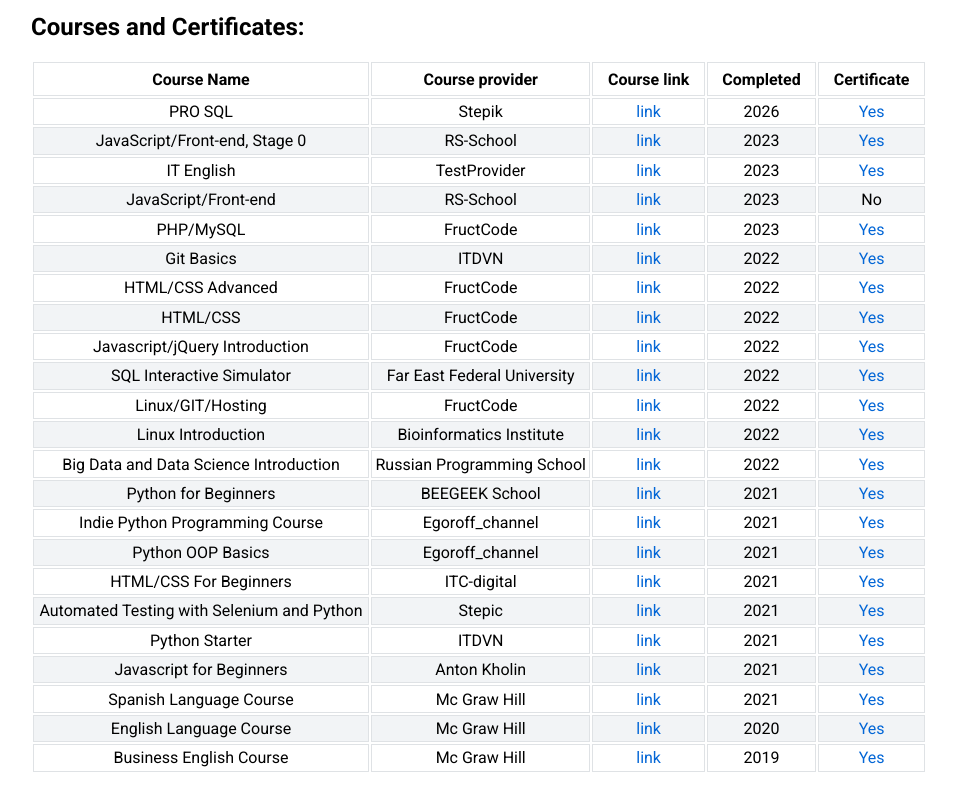
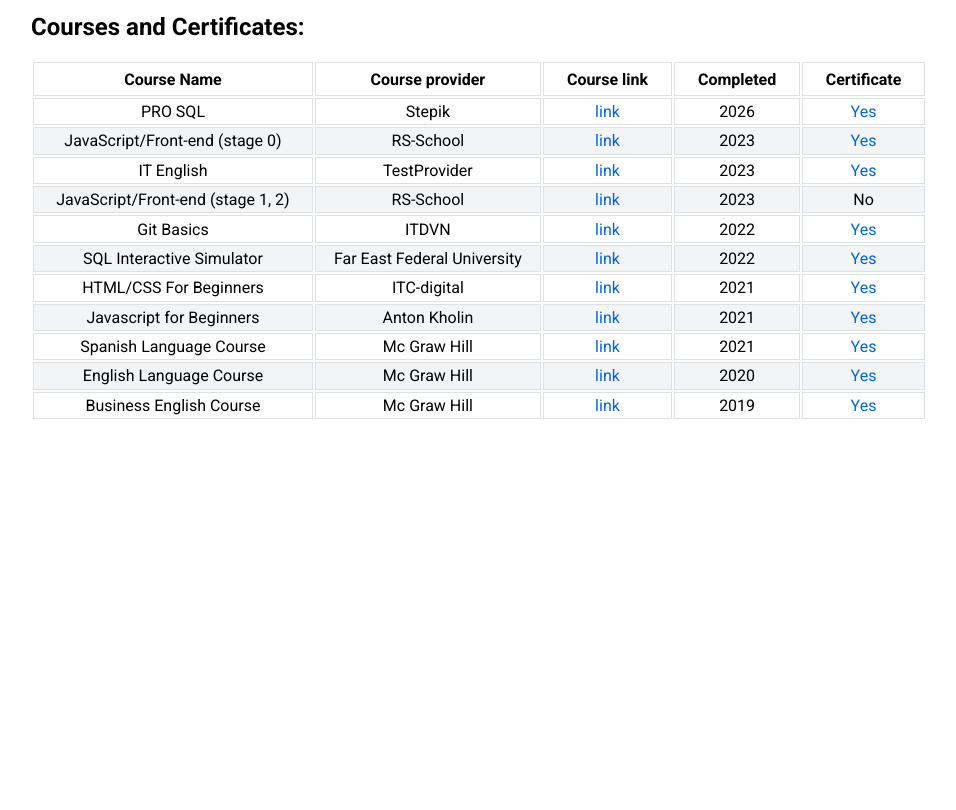
Before and after one commit to Win4esterD/Curriculum-vitae, a React (Vite) app: page / in a window 1280 px wide. Shown: the part 5000-5810 px from the top of the page, without its empty margins (97-1053 px from the left). After the commit the page ends 5469 px from the top, so only its background shows below. Built offline with nearby package versions, Linux system fonts and the light colour scheme.

Commit message:
fix: correct mistake in courses, comment certificates that are not needed

```diff
--- a/src/data/courses.ts
+++ b/src/data/courses.ts
@@ -6,6 +6,9 @@
   year: number;
   certificate: string | null;
 };
+
+// Some courses are commented, because I don't need them in CV for now, buy might need them in the future
+// Want to keep them in the list, just in case
 
 export const courses = [
   {
@@ -41,22 +44,22 @@
     year: 2021,
     certificate: 'https://stepik.org/cert/1305102?lang=en',
   },
-  {
-    id: 5,
-    name: 'Python Starter',
-    provider: 'ITDVN',
-    link: 'https://itvdn.com/ru/news/article/new-course-python-starter',
-    year: 2021,
-    certificate: 'https://testprovider.com/ru/search-certificate/tp03752444',
-  },
-  {
-    id: 6,
-    name: 'Automated Testing with Selenium and Python',
-    provider: 'Stepic',
-    link: 'https://stepik.org/course/575/syllabus',
-    year: 2021,
-    certificate: 'https://stepik.org/cert/1297087?lang=en',
-  },
+  // {
+  //   id: 5,
+  //   name: 'Python Starter',
+  //   provider: 'ITDVN',
+  //   link: 'https://itvdn.com/ru/news/article/new-course-python-starter',
+  //   year: 2021,
+  //   certificate: 'https://testprovider.com/ru/search-certificate/tp03752444',
+  // },
+  // {
+  //   id: 6,
+  //   name: 'Automated Testing with Selenium and Python',
+  //   provider: 'Stepic',
+  //   link: 'https://stepik.org/course/575/syllabus',
+  //   year: 2021,
+  //   certificate: 'https://stepik.org/cert/1297087?lang=en',
+  // },
   {
     id: 7,
     name: 'HTML/CSS For Beginners',
@@ -65,54 +68,54 @@
     year: 2021,
     certificate: 'https://stepik.org/cert/1259305?lang=en',
   },
-  {
-    id: 8,
-    name: 'Python OOP Basics',
-    provider: 'Egoroff_channel',
-    link: 'https://stepik.org/course/114354/promo?search=1244029534',
-    year: 2021,
-    certificate: 'No',
-  },
-  {
-    id: 9,
-    name: 'Indie Python Programming Course',
-    provider: 'Egoroff_channel',
-    link: 'https://stepik.org/course/63085/syllabus',
-    year: 2021,
-    certificate: 'https://stepik.org/cert/1009794?lang=en',
-  },
-  {
-    id: 10,
-    name: 'Python for Beginners',
-    provider: 'BEEGEEK School',
-    link: 'https://stepik.org/course/58852/syllabus',
-    year: 2021,
-    certificate: 'https://stepik.org/cert/933728?lang=en',
-  },
-  {
-    id: 11,
-    name: 'Big Data and Data Science Introduction',
-    provider: 'Russian Programming School',
-    link: 'https://stepik.org/course/101687/syllabus',
-    year: 2022,
-    certificate: 'https://stepik.org/cert/1362793?lang=en',
-  },
-  {
-    id: 12,
-    name: 'Linux Introduction',
-    provider: 'Bioinformatics Institute',
-    link: 'https://stepik.org/course/73/syllabus',
-    year: 2022,
-    certificate: 'https://stepik.org/cert/1352699?lang=en',
-  },
-  {
-    id: 13,
-    name: 'Linux/GIT/Hosting',
-    provider: 'FructCode',
-    link: 'https://fructcode.com/ru/courses/linux-and-git/',
-    year: 2022,
-    certificate: 'https://fructcode.com/ru/certificates/b528576ba4984cd2ff09aa19b32203d3/en/',
-  },
+  // {
+  //   id: 8,
+  //   name: 'Python OOP Basics',
+  //   provider: 'Egoroff_channel',
+  //   link: 'https://stepik.org/course/114354/promo?search=1244029534',
+  //   year: 2021,
+  //   certificate: 'No',
+  // },
+  // {
+  //   id: 9,
+  //   name: 'Indie Python Programming Course',
+  //   provider: 'Egoroff_channel',
+  //   link: 'https://stepik.org/course/63085/syllabus',
+  //   year: 2021,
+  //   certificate: 'https://stepik.org/cert/1009794?lang=en',
+  // },
+  // {
+  //   id: 10,
+  //   name: 'Python for Beginners',
+  //   provider: 'BEEGEEK School',
+  //   link: 'https://stepik.org/course/58852/syllabus',
+  //   year: 2021,
+  //   certificate: 'https://stepik.org/cert/933728?lang=en',
+  // },
+  // {
+  //   id: 11,
+  //   name: 'Big Data and Data Science Introduction',
+  //   provider: 'Russian Programming School',
+  //   link: 'https://stepik.org/course/101687/syllabus',
+  //   year: 2022,
+  //   certificate: 'https://stepik.org/cert/1362793?lang=en',
+  // },
+  // {
+  //   id: 12,
+  //   name: 'Linux Introduction',
+  //   provider: 'Bioinformatics Institute',
+  //   link: 'https://stepik.org/course/73/syllabus',
+  //   year: 2022,
+  //   certificate: 'https://stepik.org/cert/1352699?lang=en',
+  // },
+  // {
+  //   id: 13,
+  //   name: 'Linux/GIT/Hosting',
+  //   provider: 'FructCode',
+  //   link: 'https://fructcode.com/ru/courses/linux-and-git/',
+  //   year: 2022,
+  //   certificate: 'https://fructcode.com/ru/certificates/b528576ba4984cd2ff09aa19b32203d3/en/',
+  // },
   {
     id: 14,
     name: 'SQL Interactive Simulator',
@@ -121,30 +124,30 @@
     year: 2022,
     certificate: 'https://stepik.org/cert/1387270/?lang=en',
   },
-  {
-    id: 15,
-    name: 'Javascript/jQuery Introduction',
-    provider: 'FructCode',
-    link: 'https://fructcode.com/ru/courses/javascript-and-jquery/',
-    year: 2022,
-    certificate: 'https://fructcode.com/ru/certificates/1791edeb17d6fb29920da042ad836d36/en/',
-  },
-  {
-    id: 16,
-    name: 'HTML/CSS',
-    provider: 'FructCode',
-    link: 'https://fructcode.com/ru/courses/html-and-css/',
-    year: 2022,
-    certificate: 'https://fructcode.com/ru/certificates/d2042bf217b8e38c36314cab3781f296/en/',
-  },
-  {
-    id: 17,
-    name: 'HTML/CSS Advanced',
-    provider: 'FructCode',
-    link: 'https://fructcode.com/ru/courses/html-and-css-advanced/',
-    year: 2022,
-    certificate: 'https://fructcode.com/ru/certificates/f90f2472ea1fd9fb5bf34e708a69e787/en/',
-  },
+  // {
+  //   id: 15,
+  //   name: 'Javascript/jQuery Introduction',
+  //   provider: 'FructCode',
+  //   link: 'https://fructcode.com/ru/courses/javascript-and-jquery/',
+  //   year: 2022,
+  //   certificate: 'https://fructcode.com/ru/certificates/1791edeb17d6fb29920da042ad836d36/en/',
+  // },
+  // {
+  //   id: 16,
+  //   name: 'HTML/CSS',
+  //   provider: 'FructCode',
+  //   link: 'https://fructcode.com/ru/courses/html-and-css/',
+  //   year: 2022,
+  //   certificate: 'https://fructcode.com/ru/certificates/d2042bf217b8e38c36314cab3781f296/en/',
+  // },
+  // {
+  //   id: 17,
+  //   name: 'HTML/CSS Advanced',
+  //   provider: 'FructCode',
+  //   link: 'https://fructcode.com/ru/courses/html-and-css-advanced/',
+  //   year: 2022,
+  //   certificate: 'https://fructcode.com/ru/certificates/f90f2472ea1fd9fb5bf34e708a69e787/en/',
+  // },
   {
     id: 18,
     name: 'Git Basics',
@@ -153,17 +156,17 @@
     year: 2022,
     certificate: 'https://testprovider.com/ru/search-certificate/tp49678764',
   },
-  {
-    id: 19,
-    name: 'PHP/MySQL',
-    provider: 'FructCode',
-    link: 'https://fructcode.com/ru/courses/php-and-mysql/',
-    year: 2023,
-    certificate: 'https://fructcode.com/ru/certificates/42142ef3f176b62a29cbb613e36fd001/en/',
-  },
+  // {
+  //   id: 19,
+  //   name: 'PHP/MySQL',
+  //   provider: 'FructCode',
+  //   link: 'https://fructcode.com/ru/courses/php-and-mysql/',
+  //   year: 2023,
+  //   certificate: 'https://fructcode.com/ru/certificates/42142ef3f176b62a29cbb613e36fd001/en/',
+  // },
   {
     id: 20,
-    name: 'JavaScript/Front-end',
+    name: 'JavaScript/Front-end (stage 1, 2)',
     provider: 'RS-School',
     link: 'https://rs.school/js/',
     year: 2023,
@@ -179,7 +182,7 @@
   },
   {
     id: 22,
-    name: 'JavaScript/Front-end, Stage 0',
+    name: 'JavaScript/Front-end (stage 0)',
     provider: 'RS-School',
     link: 'https://rs.school/js-stage0/',
     year: 2023,
--- a/src/sections/Education/Education.tsx
+++ b/src/sections/Education/Education.tsx
@@ -18,7 +18,7 @@
           <tbody className="education__tbody">
             <tr className={styles.educationTR}>
               <td className={styles.educationTD}>
-                <a href="http://bseu.by/">Belorussian State Economics University</a>
+                <a href="http://bseu.by/">Belarusian State Economics University</a>
               </td>
               <td className={styles.educationTD}>2011 - 2017</td>
               <td className={styles.educationTD}>International Economy</td>
```
